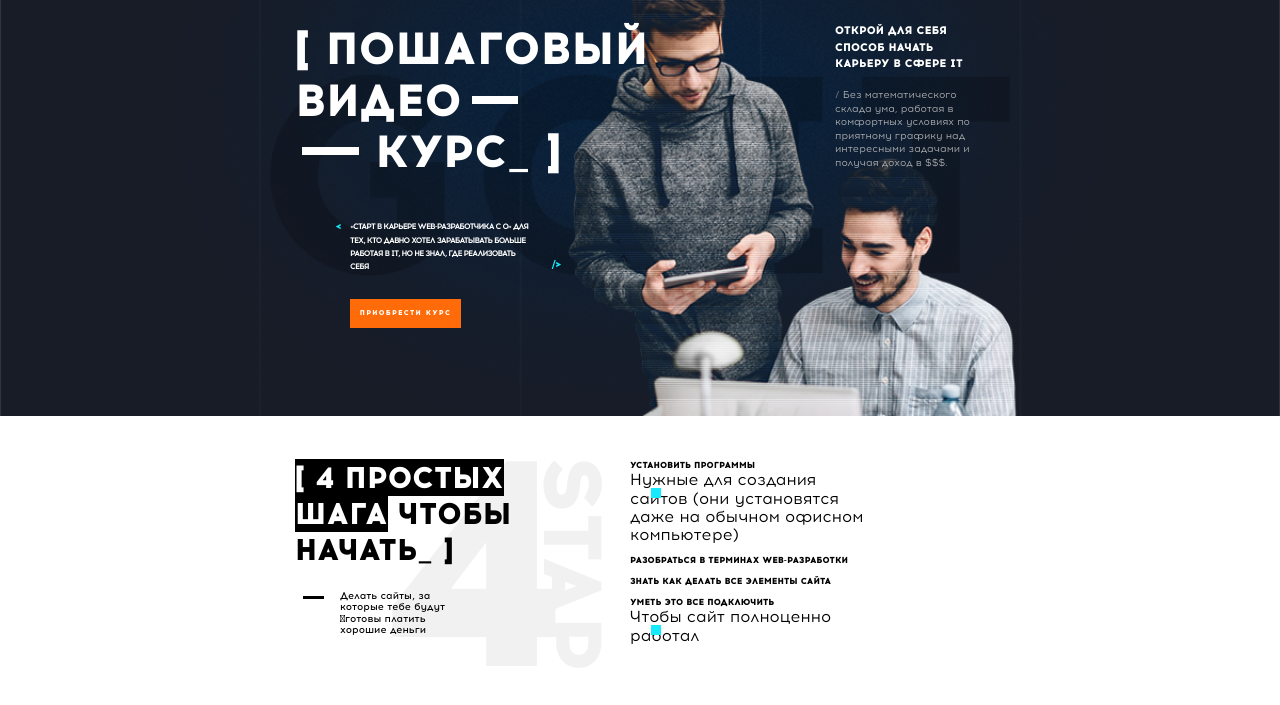
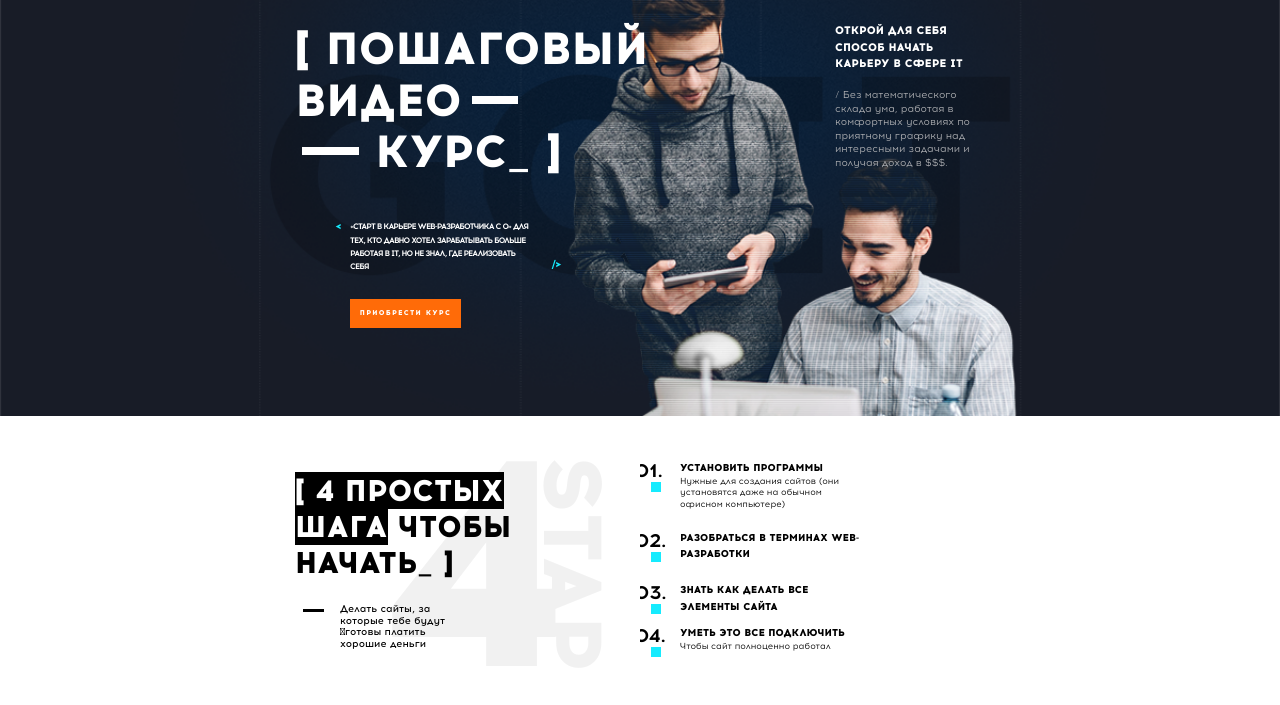
Before and after one commit to IvanFesenko/video-course-goit, a website: page src/index.html in a window 1280 px wide. Shown: the part 63-768 px from the top of the page. Drawn offline with nearby package versions, Linux system fonts and the light colour scheme; files that its build step writes are made by us from their sources.

Commit message:
del build

```diff
--- a/src/html/9.html
+++ b/src/html/9.html
@@ -1,6 +1,6 @@
 <section class="ninth">
   <div class="container ninth-container">
-    <div class="ninth_title-wrapper">
+    <div class="ninth__title-wrapper">
       <h2 class="ninth__title section-title">
         <span class="black-bg">[ 4 простых шага</span> чтобы начать_ ]
       </h2>
@@ -21,7 +21,9 @@
       </li>
       <li class="ordered__item">
         <div class="ordered__wrap">
-          <h3 class="ordered__title">Разобраться в терминах web-разработки</h3>
+          <h3 class="ordered__title">
+            Разобраться в терминах web-разработки
+          </h3>
         </div>
       </li>
       <li class="ordered__item">
--- a/src/sass/components/9.scss
+++ b/src/sass/components/9.scss
@@ -14,6 +14,7 @@
     @include for-size(tablet) {
       display: flex;
       justify-content: space-between;
+      align-items: center;
     }
   }
 
@@ -29,10 +30,6 @@
       max-width: rem(220);
       margin-bottom: rem(22);
       line-height: rem(36);
-    }
-
-    @include for-size(desktop) {
-      //   max-width: rem(220);
     }
   }
 
@@ -54,6 +51,10 @@
     @include for-size(tablet) {
       max-width: rem(200);
     }
+
+    @include for-size(desktop) {
+      max-width: rem(220);
+    }
   }
 }
 
@@ -66,7 +67,6 @@
   &__item {
     position: relative;
     overflow: hidden;
-    max-width: rem(340);
     margin: 0 auto;
     padding-bottom: 10px;
 
@@ -78,21 +78,45 @@
       width: rem(10);
       height: rem(10);
       top: rem(28);
-      left: rem(26);
+      left: rem(22);
       transform: translateX(-50%);
+
+      @include for-size(tablet) {
+        top: rem(22);
+        left: rem(16);
+      }
     }
 
     @include for-size(mobile) {
+      max-width: rem(340);
+
       &:not(:last-child) {
         margin-bottom: rem(20);
+      }
+    }
+
+    @include for-size(tablet) {
+      max-width: rem(340);
+
+      &:not(:nth-last-child(-n + 2)) {
+        margin-bottom: rem(10);
       }
     }
   }
 
   &__wrap {
     position: relative;
-    max-width: rem(240);
+
     margin: 0 auto;
+
+    @include for-size(mobile) {
+      max-width: rem(240);
+    }
+
+    @include for-size(tablet) {
+      max-width: rem(220);
+      padding-left: rem(40);
+    }
 
     &::before {
       content: counter(l-counter, decimal-leading-zero) '.';
@@ -108,10 +132,11 @@
 
       @include for-size(tablet) {
         font-size: rem(16.82);
+        left: rem(-6);
       }
 
       @include for-size(desktop) {
-        font-size: rem(10);
+        font-size: rem(18.75);
       }
     }
   }
@@ -123,6 +148,21 @@
     font-weight: 900;
 
     @include for-size(tablet) {
+      font-size: rem(8.97);
+      line-height: rem(14.58);
+    }
+
+    @include for-size(desktop) {
+      font-size: rem(10);
+      line-height: rem(16.25);
+    }
+  }
+
+  &__text {
+    font-size: rem(13.5);
+    font-weight: 400;
+
+    @include for-size(tablet) {
       font-size: rem(7.85);
       line-height: rem(11.78);
     }
@@ -131,11 +171,6 @@
       font-size: rem(8.75);
       line-height: rem(11.25);
     }
-  }
-
-  &_text {
-    font-size: rem(13.5);
-    font-weight: 400;
   }
 }
 
```
Also changed, not shown: build/css/styles.css (deleted), build/fonts/Acrom-Bold.woff (deleted), build/fonts/Acrom-Bold.woff2 (deleted), build/fonts/Acrom-ExtraBold.woff (deleted), build/fonts/Acrom-ExtraBold.woff2 (deleted), build/fonts/Acrom-Light.woff (deleted), build/fonts/Acrom-Light.woff2 (deleted), build/fonts/Acrom-Medium.woff (deleted), build/fonts/Acrom-Medium.woff2 (deleted), build/fonts/Acrom-Regular.woff (deleted), build/fonts/Acrom-Regular.woff2 (deleted), build/images/1/bg-1200.png (deleted), build/images/1/bg-768.png (deleted), build/images/1/bg.png (deleted), 4 more files, 1 other file.
